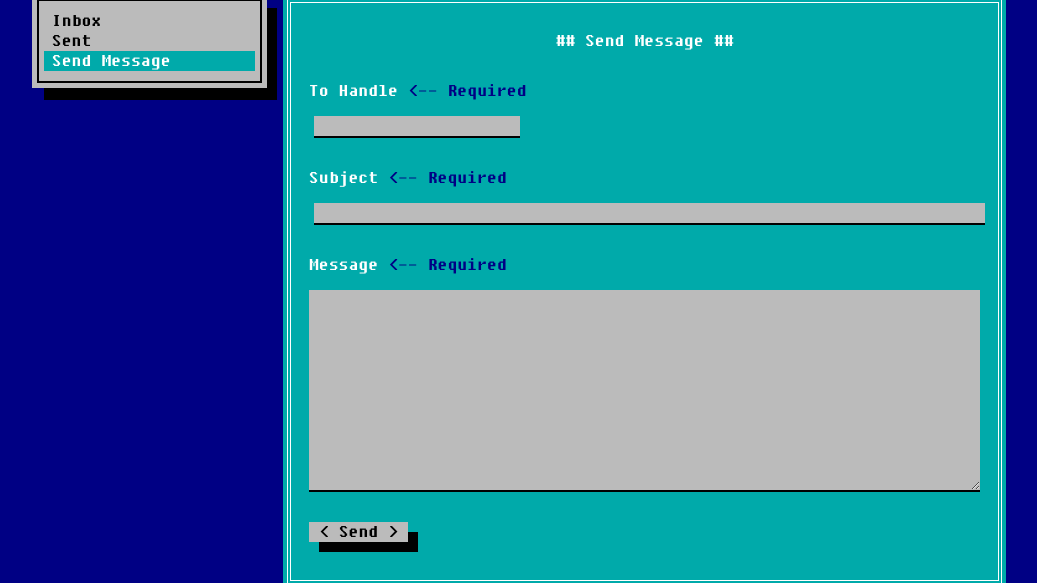
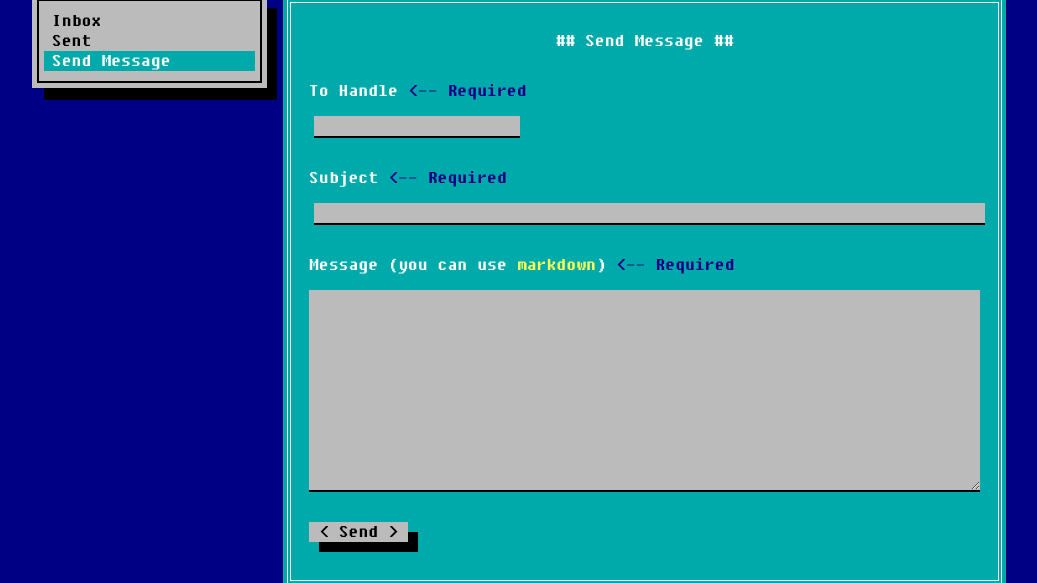
Before and after one commit to lostways/andrewbbs, a Django app: page /members/messages/send in a window 1280 px wide. Shown: the part 250-833 px from the top of the page, without its empty margins (118-1155 px from the left). Run offline with Django 3.2, Linux system fonts and the light colour scheme; the visitor is signed in with stand-in values (Sample User, id 1); data comes from the database, SQL or seed files in the repository; some libraries are stand-ins or nearby versions.

Commit message:
added link to markdown reference when sending mesaages

```diff
--- a/app/andrewbbs/templates/members/messages/message_send.html
+++ b/app/andrewbbs/templates/members/messages/message_send.html
@@ -12,6 +12,9 @@
           for="{{ field.id_for_label }}"
         >
         {{ field.label }}
+        {% if field.name == 'body' %}
+        <span class="label-extra">(you can use <a target="new" href="https://github.com/adam-p/markdown-here/wiki/Markdown-Cheatsheet">markdown</a>)</span>
+        {% endif %}
         </label>
         {{ field.errors }}
         {{ field }}
```
Also changed, not shown: README.md.
